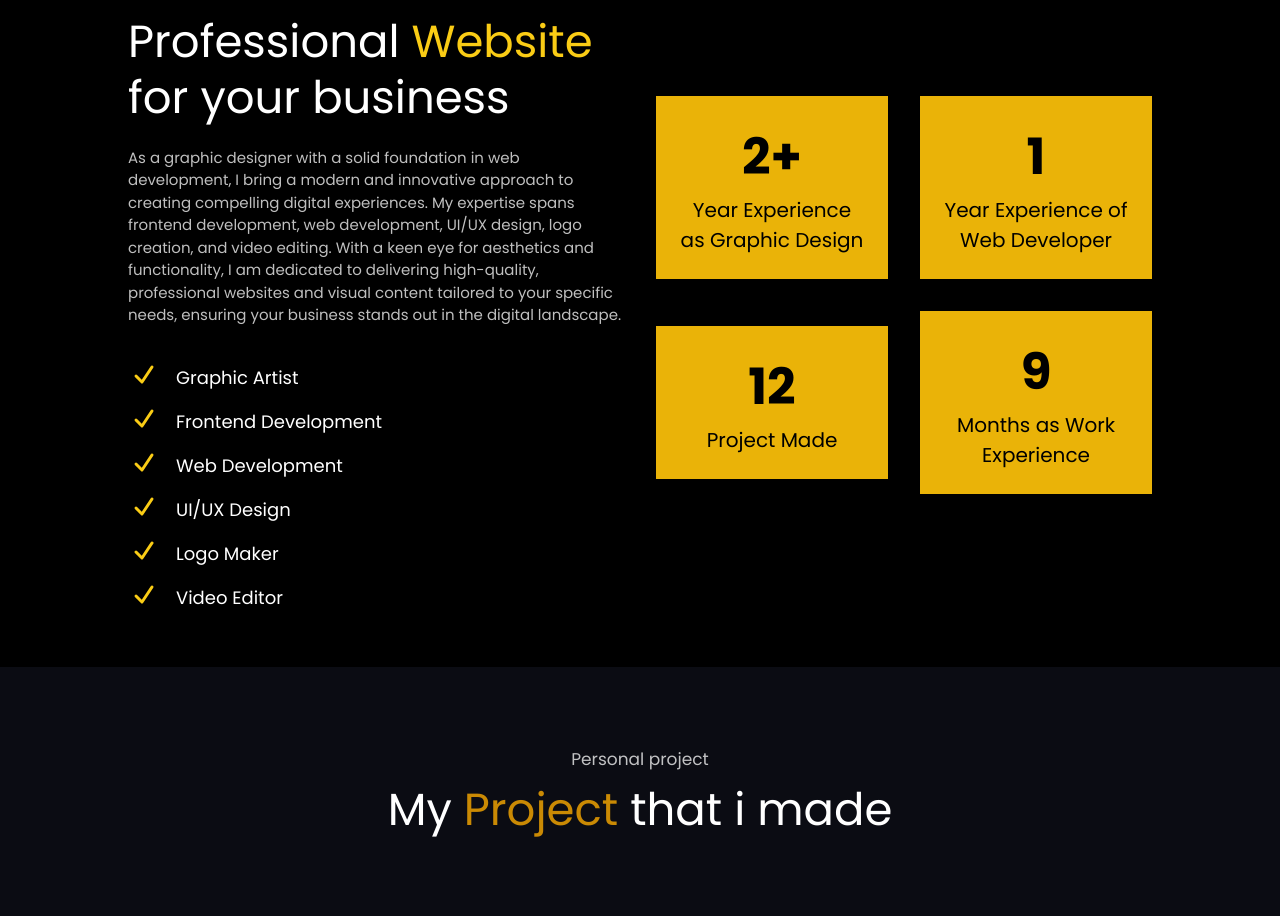
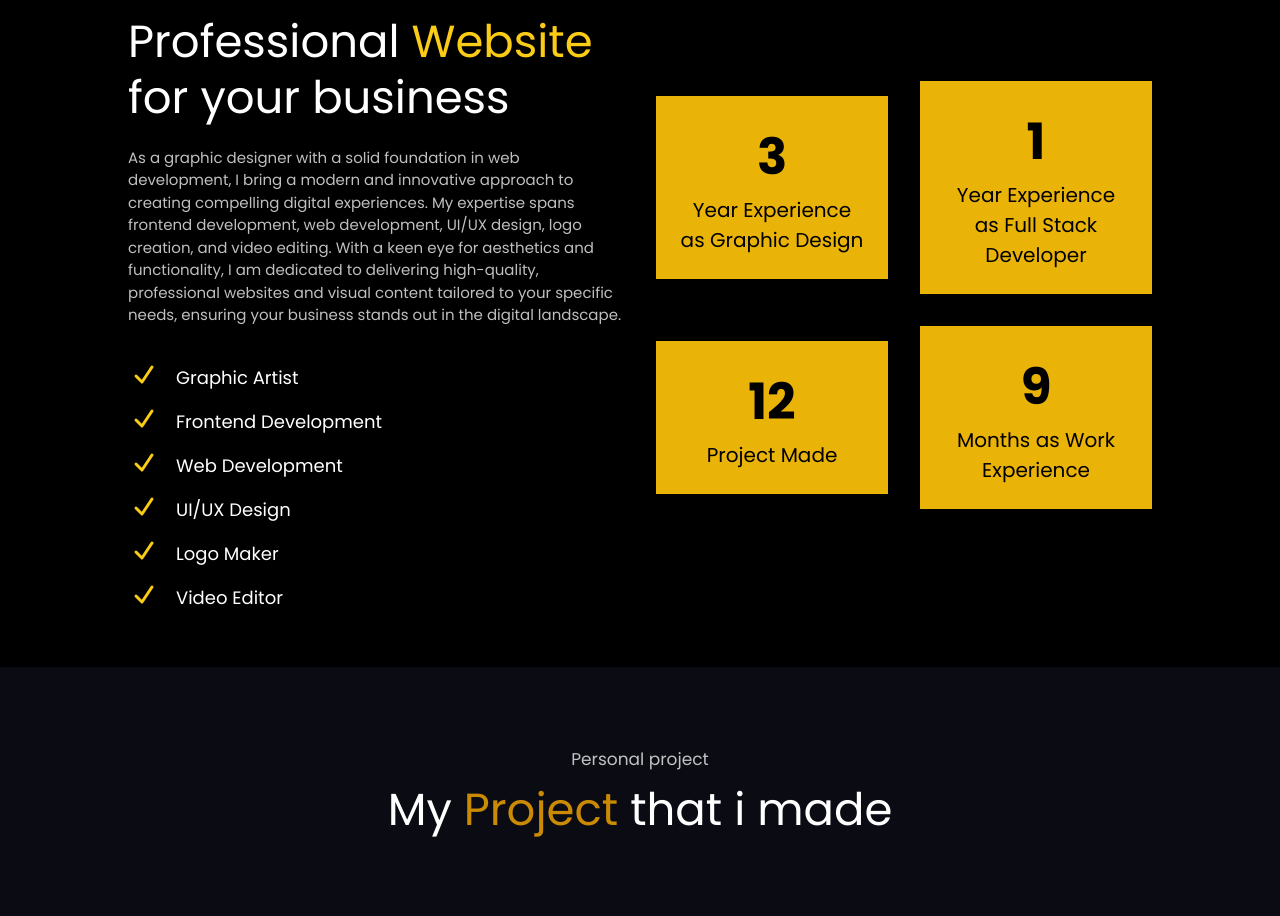
Before and after one commit to Jacintalama/my-portfolio, a Next.js app: page / in a window 1280 px wide. Shown: the part 981-1897 px from the top of the page. Built offline with nearby package versions, Linux system fonts and the light colour scheme.

Commit message:
additional

```diff
--- a/components/AboutMe.tsx
+++ b/components/AboutMe.tsx
@@ -50,12 +50,12 @@ const AboutMe = () => {
           <div className='lg:ml-auto'>
             <div className='grid grid-cols-1 sm:grid-cols-2 items-center gap-[2rem]'>
               <div data-aos='zoom-in' data-aos-delay='100' className='p-6 text-center bg-yellow-500'>
-                <p className='text-[50px] text-black font-bold'>2+</p>
+                <p className='text-[50px] text-black font-bold'>3</p>
                 <p className='text-[20px] text-black font-600'>Year Experience as Graphic Design</p>
               </div>
               <div data-aos='zoom-in' data-aos-delay='100' className='p-6 text-center bg-yellow-500'>
                 <p className='text-[50px] text-black font-bold'>1</p>
-                <p className='text-[20px] text-black font-600'>Year Experience of Web Developer</p>
+                <p className='text-[20px] text-black font-600'>Year Experience as Full Stack Developer</p>
               </div>
               <div data-aos='zoom-in' data-aos-delay='200' className='p-6 text-center bg-yellow-500'>
                 <p className='text-[50px] text-black font-bold'>12</p>
```
